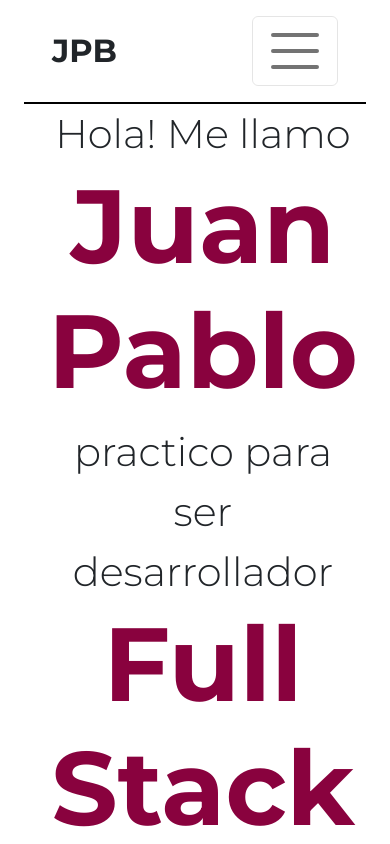
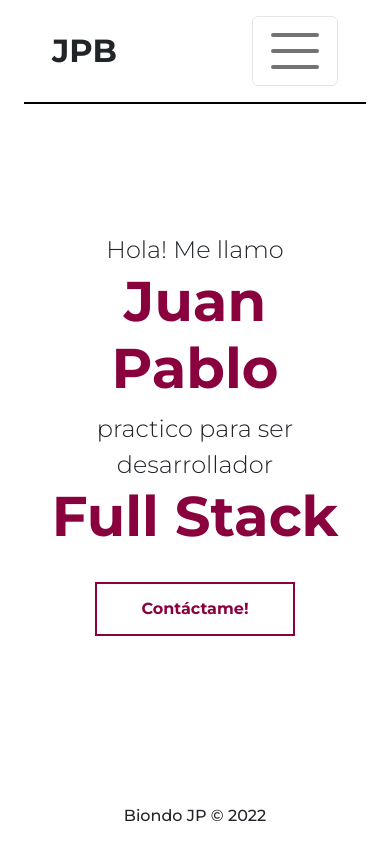
Before and after one commit to caylow/FRONTEND, an Angular app: page / in a window 390 px wide. Shown: the top 844 px of the page. Built offline with nearby package versions, Linux system fonts and the light colour scheme.

Commit message:
Fix responsive .intro-text, .big-text
Fix responsive .intro-text, .big-text so that they go smaller as screen go smaller.

```diff
--- a/src/app/components/main/main.component.css
+++ b/src/app/components/main/main.component.css
@@ -31,3 +31,25 @@ button#contact-btn:hover{
     background-color: var(--action-color);
     color: var(--primary-color);
 }
+
+/*
+Responsive
+*/
+
+@media (max-width: 770px) {
+    span.intro-text{
+        font-size: 1.5em!important;
+    }
+    h1.big-text{
+        font-size: 4.5em!important;
+    }
+}
+@media (max-width: 515px) {
+    h1.big-text{
+        font-size: 3.5em!important;
+    }
+    button#contact-btn{
+        width: 200px;
+        height: 54px;
+    }
+}
--- a/src/styles.css
+++ b/src/styles.css
@@ -77,18 +77,9 @@ span{
 /*
 Responsiveness
 */
-@media (max-width: 1200px) {
-    h1#intro-text{
-        font-size: 2em!important;
-    }
-}
-@media(max-width:1100px){
 
-    h1.introduction-text{
-        font-size: 1.5em!important;
-    }
 
-}
+
 @media (max-width: 992px) {
     h5{
         font-size: 1em!important;
```
